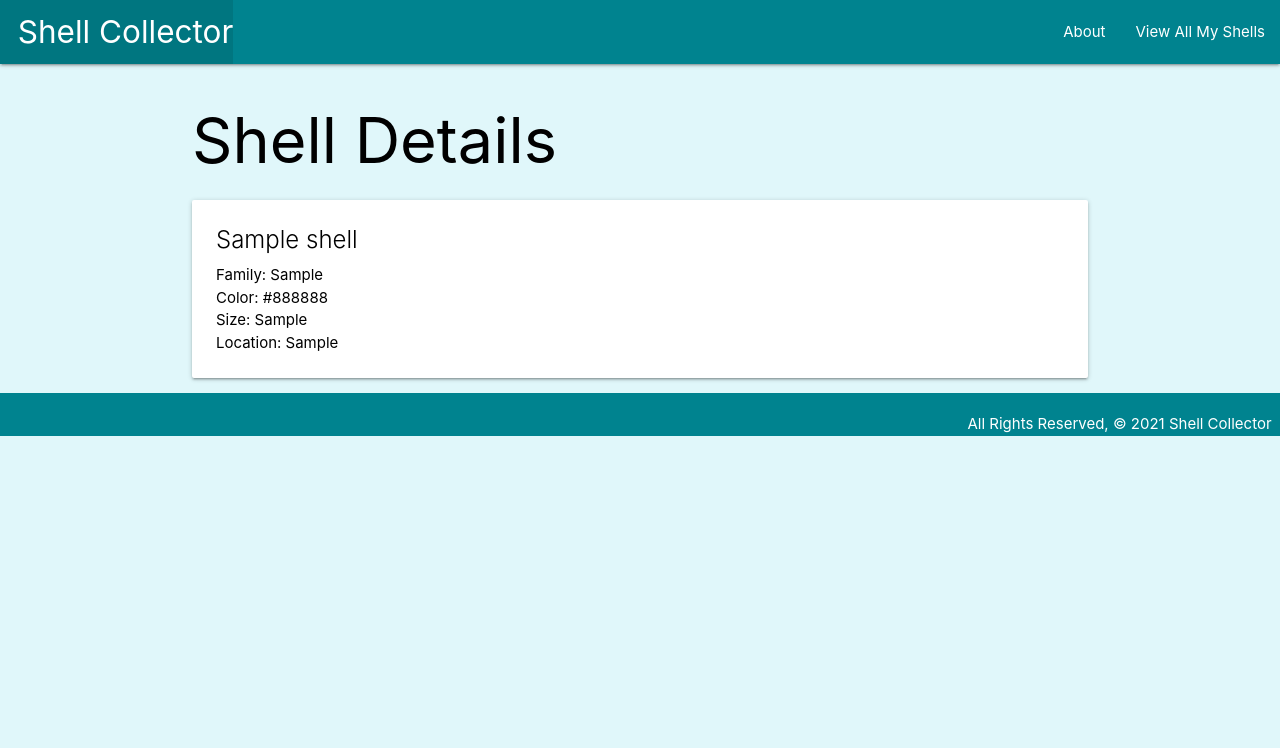
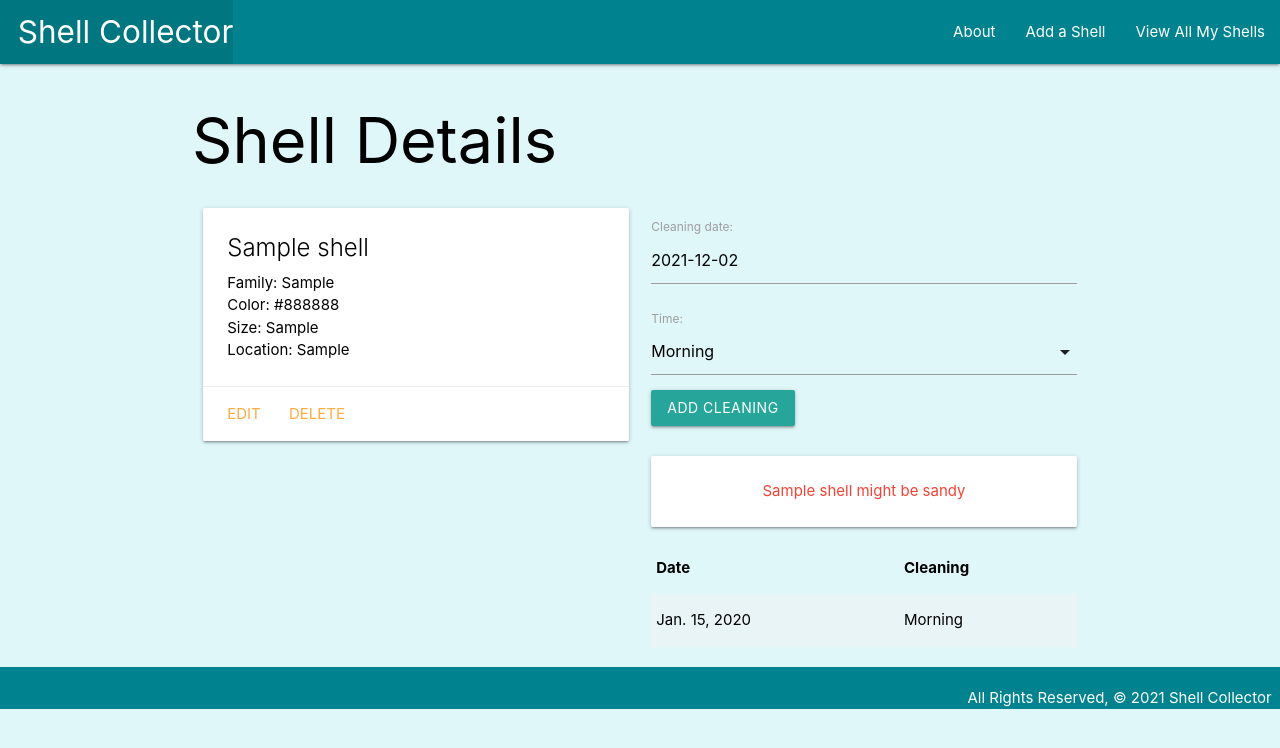
Before and after one commit to kepackard/shell-collector, a Django app: page /shells/1/ in a window 1280 px wide. Shown: the top 748 px of the page. Run offline with Django 3.2, Linux system fonts and the light colour scheme; tables that the repository leaves empty hold one stand-in row (values such as "Sample post").

Commit message:
Adds second model and routes

```diff
--- a/main_app/admin.py
+++ b/main_app/admin.py
@@ -1,5 +1,6 @@
 from django.contrib import admin
 
-from .models import Shell
+from .models import Shell, Cleaning
 
 admin.site.register(Shell)
+admin.site.register(Cleaning)
--- /dev/null
+++ b/main_app/forms.py
@@ -0,0 +1,7 @@
+from django.forms import ModelForm
+from .models import Cleaning
+
+class CleaningForm(ModelForm):
+    class Meta:
+        model = Cleaning
+        fields = ['date', 'time']
--- a/main_app/models.py
+++ b/main_app/models.py
@@ -1,4 +1,12 @@
 from django.db import models
+from django.urls import reverse
+from datetime import date
+
+TIMES = (
+    ('M', 'Morning'),
+    ('O', 'Noon'),
+    ('E', 'Evening')
+)
 
 class Shell(models.Model):
     name = models.CharField(max_length=100)
@@ -9,3 +17,24 @@ class Shell(models.Model):
 
     def __str__(self):
         return self.name
+
+    def get_absolute_url(self):
+        return reverse("detail", kwargs={"shell_id": self.id})
+
+    def cleaned_for_today(self):
+        len( self.cleaning_set.filter(date=date.today()) )
+
+class Cleaning(models.Model):
+    date = models.DateField('cleaning date')
+    time = models.CharField(
+        max_length=1,
+        choices=TIMES,
+        default=TIMES[0][0])
+
+    shell = models.ForeignKey(Shell, on_delete=models.CASCADE)
+
+    def __str__(self):
+        return f"{self.get_time_display()} on {self.date}"
+
+    class Meta:
+        ordering = ['-date']
--- a/main_app/templates/base.html
+++ b/main_app/templates/base.html
@@ -12,6 +12,7 @@
       href="https://cdnjs.cloudflare.com/ajax/libs/materialize/1.0.0/css/materialize.min.css"
     />
     <link rel="stylesheet" type="text/css" href="{% static 'css/style.css' %}" />
+    <script src="https://cdnjs.cloudflare.com/ajax/libs/materialize/1.0.0/js/materialize.min.js"></script>
   </head>
   <body>
     <header class="navbar-fixed">
@@ -23,8 +24,9 @@
             </li>
           </ul>
           <ul class="right">
-            <li><a href="/about">About</a></li>
-            <li><a href="/shells">View All My Shells</a></li>
+            <li><a href="{% url 'about' %}">About</a></li>
+            <li><a href="{% url 'shells_create' %}">Add a Shell</a></li>
+            <li><a href="{% url 'index' %}">View All My Shells</a></li>
           </ul>
         </div>
       </nav>
--- a/main_app/templates/shells/detail.html
+++ b/main_app/templates/shells/detail.html
@@ -1,7 +1,9 @@
-{% extends 'base.html' %} {% block content %}
+{% extends "base.html" %} {% block content %}
 
 <h1>Shell Details</h1>
 
+<div class="row">
+  <div class="col s6">
     <div class="card">
       <div class="card-content">
         <span class="card-title">{{ shell.name }}</span>
@@ -10,6 +12,56 @@
         <p>Size: {{ shell.size }}</p>
         <p>Location: {{ shell.location }}</p>
       </div>
+      <div class="card-action">
+        <a href="{% url 'shells_update' shell.id %}">Edit</a>
+        <a href="{% url 'shells_delete' shell.id %}">Delete</a>
+      </div>
+    </div>
+  </div>
+  <div class="col s6">
+    <form action="{% url 'add_cleaning' shell.id %}" method="post">
+      {% csrf_token %} {{ cleaning_form.as_p }}
+      <input type="submit" class="btn" value="Add Cleaning" />
+    </form>
+    <br />
+    {% if shell.cleaned_for_today %}
+    <div class="card-panel teal-text center-align">
+      {{ shell.name }} has been cleaned a bunch today
+    </div>
+    {% else %}
+    <div class="card-panel red-text center-align">
+      {{ shell.name }} might be sandy
+    </div>
+    {% endif %}
+    <table class="striped">
+      <thead>
+        <tr>
+          <th>Date</th>
+          <th>Cleaning</th>
+        </tr>
+      </thead>
+      <tbody>
+        {% for cleaning in shell.cleaning_set.all %}
+        <tr>
+          <td>{{cleaning.date}}</td>
+          <td>{{cleaning.get_time_display}}</td>
+        </tr>
+        {% endfor %}
+      </tbody>
+    </table>
+  </div>
 </div>
 
+<script>
+  var dateEl = document.getElementById("id_date");
+    M.Datepicker.init(dateEl, {
+      format: "yyyy-mm-dd",
+      defaultDate: new Date(),
+      setDefaultDate: true,
+      autoClose: true
+    });
+
+  var selectEl = document.getElementById("id_time");
+  M.FormSelect.init(selectEl);
+</script>
 {% endblock %}
--- a/main_app/urls.py
+++ b/main_app/urls.py
@@ -6,4 +6,8 @@ urlpatterns = [
     path('about/', views.about, name='about'),
     path('shells/', views.shells_index, name='index'),
     path('shells/<int:shell_id>/', views.shells_detail, name='detail'),
+    path('shells/create/', views.ShellCreate.as_view(), name='shells_create'),
+    path('shells/<int:pk>/update/', views.ShellUpdate.as_view(), name='shells_update'),
+    path('shells/<int:pk>/delete/', views.ShellDelete.as_view(), name='shells_delete'),
+    path('shells/<int:shell_id>/add_cleaning/', views.add_cleaning, name='add_cleaning'),
 ]
--- a/main_app/views.py
+++ b/main_app/views.py
@@ -1,5 +1,7 @@
-from django.shortcuts import render
+from django.shortcuts import render, redirect
 from .models import Shell
+from django.views.generic.edit import CreateView, UpdateView, DeleteView
+from .forms import CleaningForm
 
 from django.http import HttpResponse
 
@@ -9,8 +11,8 @@ def home(request):
 def about(request):
     return render(request, 'about.html')
 
-def shells_index(request):
-    return render(request, 'shells/index.html', { 'shells': shells })
+# def shells_index(request):
+#     return render(request, 'shells/index.html', { 'shells': shells })
 
 def shells_index(request):
     shells = Shell.objects.all()
@@ -18,4 +20,27 @@ def shells_index(request):
 
 def shells_detail(request, shell_id):
     shell = Shell.objects.get(id=shell_id)
-    return render(request, 'shells/detail.html', { 'shell': shell })
+    cleaning_form = CleaningForm()
+    return render(request, 'shells/detail.html', {
+        'shell': shell, 'cleaning_form': cleaning_form
+    })
+
+def add_cleaning(request, shell_id):
+    form = CleaningForm(request.POST)
+    if form.is_valid():
+        new_cleaning = form.save(commit=False)
+        new_cleaning.shell_id = shell_id
+        new_cleaning.save()
+    return redirect('detail', shell_id=shell_id)
+
+class ShellCreate(CreateView):
+    model = Shell
+    fields = '__all__'
+
+class ShellUpdate(UpdateView):
+    model = Shell
+    fields = '__all__'
+
+class ShellDelete(DeleteView):
+    model = Shell
+    success_url = '/shells/'
```
Also changed, not shown: main_app/templates/main_app/shell_form.html (added, +10 -0 lines), main_app/migrations/0002_cleaning.py (added). Lines whose indentation alone changed are shown as unchanged.
